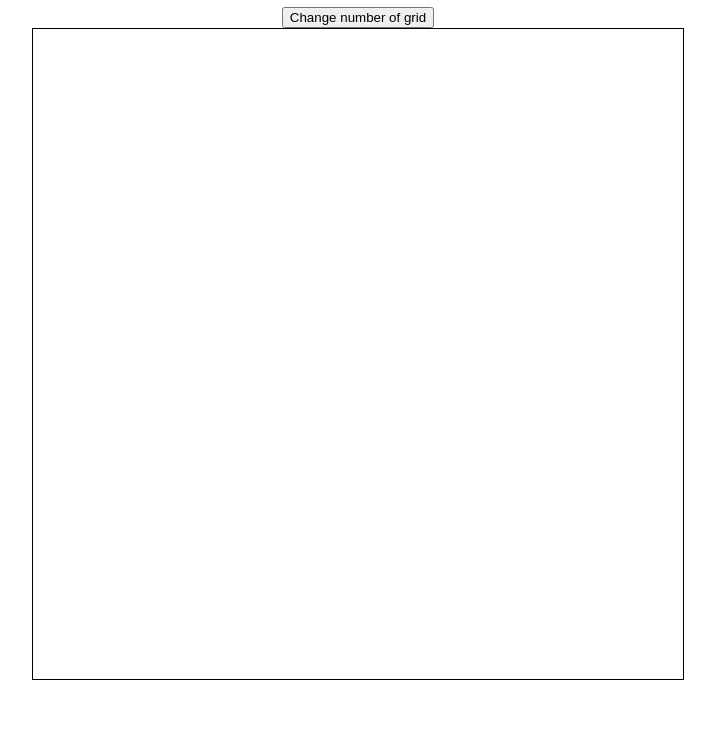
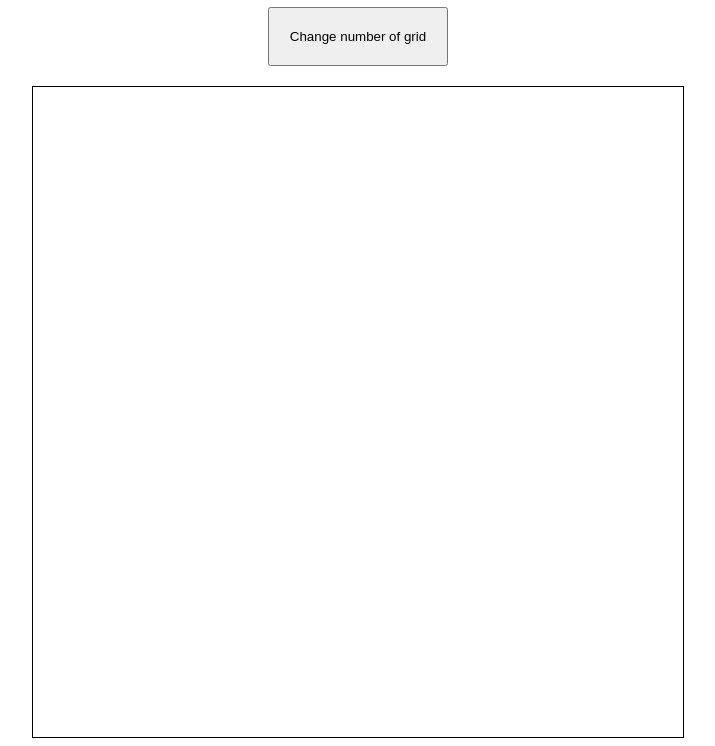
Before and after one commit to janphsantiago/etchSketch, a plain HTML site: page index.html in a window 1280 px wide. Shown: the part 73-819 px from the top of the page, without its empty margins (282-997 px from the left). Drawn offline with Linux system fonts and the light colour scheme.

Commit message:
Minor fix to HTML Button
Updated the interface of HTML with the button label.

```diff
--- a/index.html
+++ b/index.html
@@ -8,7 +8,7 @@
 </head>
 <body>
     <h1>Etch A Sketch</h1>
-    <button class="promptBtn">Change number of grid</button>
+    <button id="generateGridBtn">Change number of grid</button>
     <div class="grid-container" id="gridContainer">
 
     </div>
```
